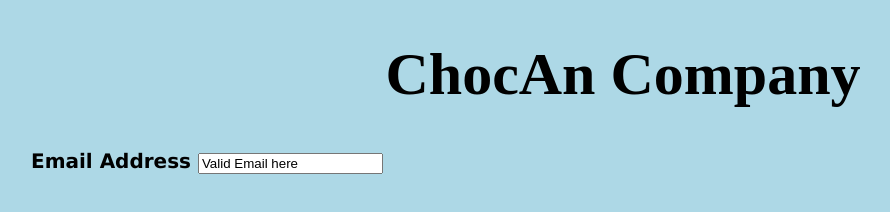
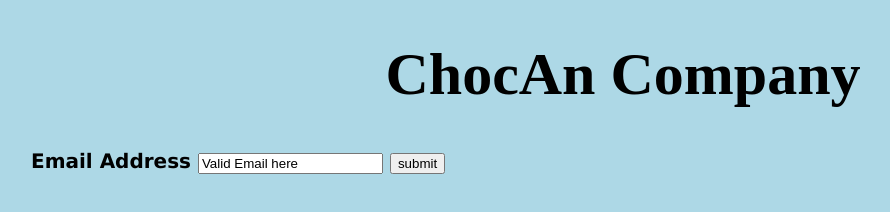
Before and after one commit to VeeramHirekhan/-2-007-Britney-Spears, a plain HTML site: page providerDirectory.html in a window 1280 px wide. Shown: the whole page, without its empty margins (17-907 px from the left). Drawn offline with Linux system fonts and the light colour scheme.

Commit message:
Add files via upload

```diff
--- a/providerDirectory.html
+++ b/providerDirectory.html
@@ -11,7 +11,7 @@
 <strong><h1 style="font-size:60px;">ChocAn Company</h1><strong>
 <div>
 	<p><label>Email Address</label>
-	<input type ="text" id="myText" value="Valid Email here" /> </p>
+	<input type ="text" id="myText" value="Valid Email here" /> <button>submit</button></p>
 
 </div>
 </body>
```
